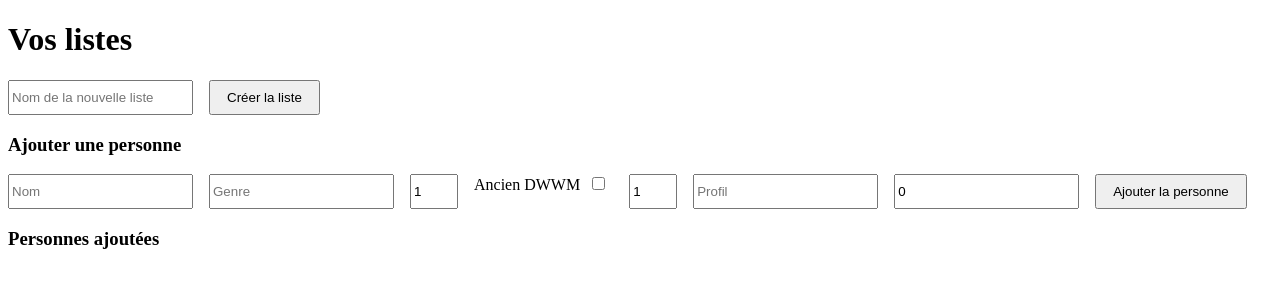
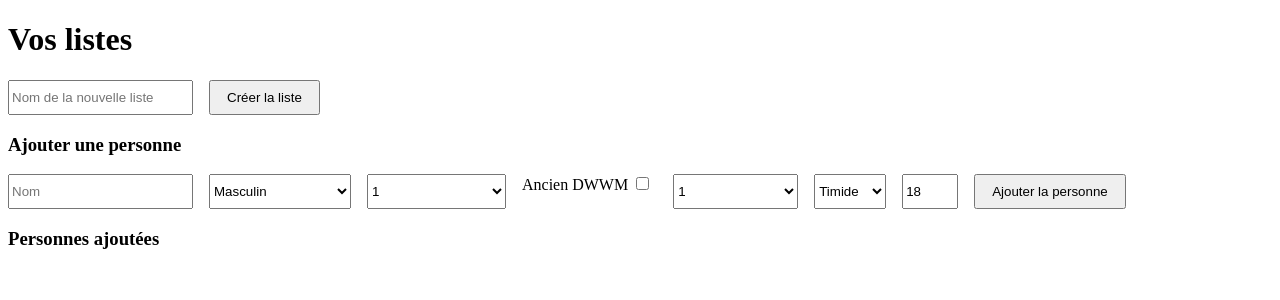
Before and after one commit to Quentin384/FRONTEND-GROUPSMAKER, an Angular app: page /dashboard in a window 1280 px wide. Shown: the top 300 px of the page. Built offline with nearby package versions, Linux system fonts and the light colour scheme.

Commit message:
New commit

```diff
--- a/src/app/pages/dashboard/dashboard.component.ts
+++ b/src/app/pages/dashboard/dashboard.component.ts
@@ -58,7 +58,7 @@ export class DashboardComponent {
   }
 
   formerGroupes(nomListe: string): void {
-    const tailleGroupe = 3;  // Ici tu peux rendre ça dynamique si tu veux
+    const tailleGroupe = 3;
     this.groupesFormes[nomListe] = this.groupesService.formerGroupesAleatoires(nomListe, tailleGroupe);
   }
 }
--- a/src/app/pages/dashboard/form-liste.component.ts
+++ b/src/app/pages/dashboard/form-liste.component.ts
@@ -15,36 +15,37 @@ import { Personne } from '../../models/personne.model';
         name="nomListe"
         placeholder="Nom de la nouvelle liste"
         required
+        minlength="4"
+        maxlength="49"
       />
-
       <button type="submit">Créer la liste</button>
     </form>
 
     <h3>Ajouter une personne</h3>
     <form (ngSubmit)="ajouterPersonne()" class="form">
+
       <input
         type="text"
         [(ngModel)]="nouvellePersonne.nom"
         name="nom"
         placeholder="Nom"
         required
+        minlength="4"
+        maxlength="49"
       />
-      <input
-        type="text"
-        [(ngModel)]="nouvellePersonne.genre"
-        name="genre"
-        placeholder="Genre"
-        required
-      />
-      <input
-        type="number"
-        [(ngModel)]="nouvellePersonne.aisanceFrancais"
-        name="aisanceFrancais"
-        placeholder="Aisance Français (1-5)"
-        min="1"
-        max="5"
-        required
-      />
+
+      <select [(ngModel)]="nouvellePersonne.genre" name="genre" required>
+        <option value="" disabled selected>Choisir un genre</option>
+        <option value="masculin">Masculin</option>
+        <option value="féminin">Féminin</option>
+        <option value="ne se prononce pas">Ne se prononce pas</option>
+      </select>
+
+      <select [(ngModel)]="nouvellePersonne.aisanceFrancais" name="aisanceFrancais" required>
+        <option value="" disabled selected>Aisance en français</option>
+        <option *ngFor="let n of [1, 2, 3, 4]" [value]="n">{{ n }}</option>
+      </select>
+
       <label>
         Ancien DWWM
         <input
@@ -53,28 +54,26 @@ import { Personne } from '../../models/personne.model';
           name="ancienDWWM"
         />
       </label>
-      <input
-        type="number"
-        [(ngModel)]="nouvellePersonne.niveauTechnique"
-        name="niveauTechnique"
-        placeholder="Niveau technique (1-5)"
-        min="1"
-        max="5"
-        required
-      />
-      <input
-        type="text"
-        [(ngModel)]="nouvellePersonne.profil"
-        name="profil"
-        placeholder="Profil"
-        required
-      />
+
+      <select [(ngModel)]="nouvellePersonne.niveauTechnique" name="niveauTechnique" required>
+        <option value="" disabled selected>Niveau technique</option>
+        <option *ngFor="let n of [1, 2, 3, 4]" [value]="n">{{ n }}</option>
+      </select>
+
+      <select [(ngModel)]="nouvellePersonne.profil" name="profil" required>
+        <option value="" disabled selected>Profil</option>
+        <option value="timide">Timide</option>
+        <option value="réservé">Réservé</option>
+        <option value="à l’aise">À l’aise</option>
+      </select>
+
       <input
         type="number"
         [(ngModel)]="nouvellePersonne.age"
         name="age"
         placeholder="Âge"
-        min="0"
+        min="1"
+        max="99"
         required
       />
 
@@ -95,11 +94,8 @@ import { Personne } from '../../models/personne.model';
       margin-bottom: 1rem;
       flex-wrap: wrap;
     }
-    input, label {
+    input, select, label {
       margin-right: 0.5rem;
-    }
-    input[type="checkbox"] {
-      margin-left: 0.5rem;
     }
     button {
       padding: 0.5rem 1rem;
@@ -113,43 +109,42 @@ export class FormListeComponent {
 
   nouvellePersonne: Personne = {
     nom: '',
-    genre: '',
+    genre: 'masculin',
     aisanceFrancais: 1,
     ancienDWWM: false,
     niveauTechnique: 1,
-    profil: '',
-    age: 0
+    profil: 'timide',
+    age: 18
   };
 
   @Output() nouvelleListe = new EventEmitter<{ nom: string; personnes: Personne[] }>();
 
   ajouterPersonne() {
-    // Validation simple
-    if (!this.nouvellePersonne.nom.trim()) return;
+    const nom = this.nouvellePersonne.nom.trim();
+    if (nom.length < 4 || nom.length > 49) return;
 
     this.personnes.push({ ...this.nouvellePersonne });
 
-    // Réinitialiser le formulaire personne
     this.nouvellePersonne = {
       nom: '',
-      genre: '',
+      genre: 'masculin',
       aisanceFrancais: 1,
       ancienDWWM: false,
       niveauTechnique: 1,
-      profil: '',
-      age: 0
+      profil: 'timide',
+      age: 18
     };
   }
 
   onSubmit() {
-    if (!this.nomListe.trim()) return;
+    const nom = this.nomListe.trim();
+    if (nom.length < 4 || nom.length > 49) return;
 
     this.nouvelleListe.emit({
-      nom: this.nomListe.trim(),
+      nom,
       personnes: this.personnes
     });
 
-    // Reset
     this.nomListe = '';
     this.personnes = [];
   }
--- a/src/app/pages/login/login.component.ts
+++ b/src/app/pages/login/login.component.ts
@@ -1,14 +1,14 @@
 import { Component } from '@angular/core';
 import { CommonModule } from '@angular/common';
 import { FormsModule } from '@angular/forms';
-import { RouterModule } from '@angular/router';  // <-- Ajout ici
+import { RouterModule } from '@angular/router';
 import { Router } from '@angular/router';
 import { AuthService } from '../../core/services/auth.service';
 
 @Component({
   selector: 'app-login',
   standalone: true,
-  imports: [CommonModule, FormsModule, RouterModule],  // <-- Ajout ici
+  imports: [CommonModule, FormsModule, RouterModule],
   templateUrl: './login.component.html',
   styleUrls: ['./login.component.scss']
 })
--- a/src/app/pages/register/register.component.ts
+++ b/src/app/pages/register/register.component.ts
@@ -1,7 +1,7 @@
 import { Component } from '@angular/core';
 import { CommonModule } from '@angular/common';
 import { FormsModule } from '@angular/forms';
-import { Router, RouterModule } from '@angular/router';  // Import RouterModule ici
+import { Router, RouterModule } from '@angular/router';
 import { AuthService } from '../../core/services/auth.service';
 import { Utilisateur } from '../../models/utilisateur.model';
 import { v4 as uuidv4 } from 'uuid';
@@ -9,7 +9,7 @@ import { v4 as uuidv4 } from 'uuid';
 @Component({
   selector: 'app-register',
   standalone: true,
-  imports: [CommonModule, FormsModule, RouterModule],  // Ajouter RouterModule dans imports
+  imports: [CommonModule, FormsModule, RouterModule],
   templateUrl: './register.component.html',
   styleUrls: ['./register.component.scss']
 })
```
Also changed, not shown: src/app/models/personne.model.ts (+6 -6 lines), 2 other files (tests, documents, lock files or other folders).
